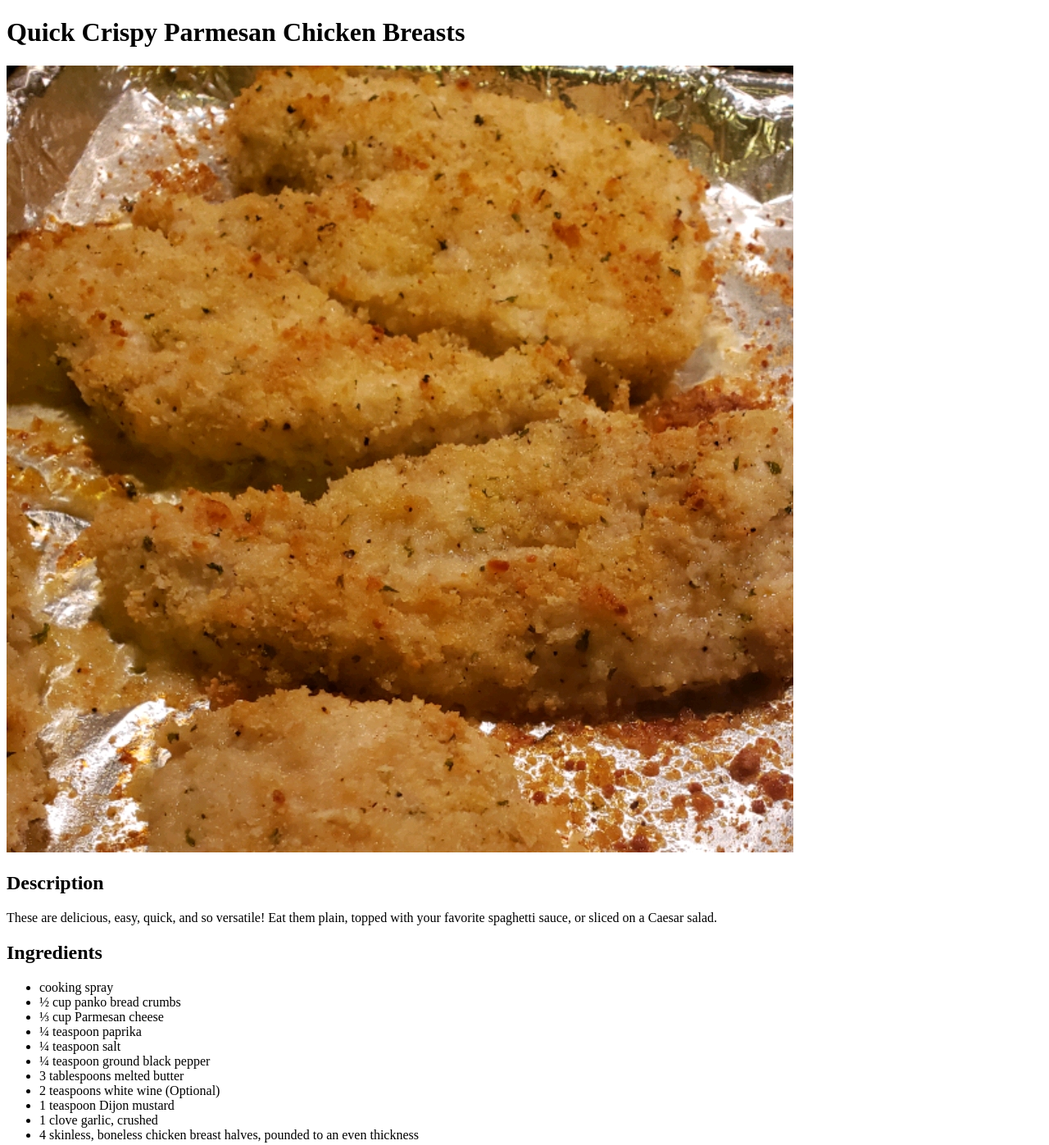
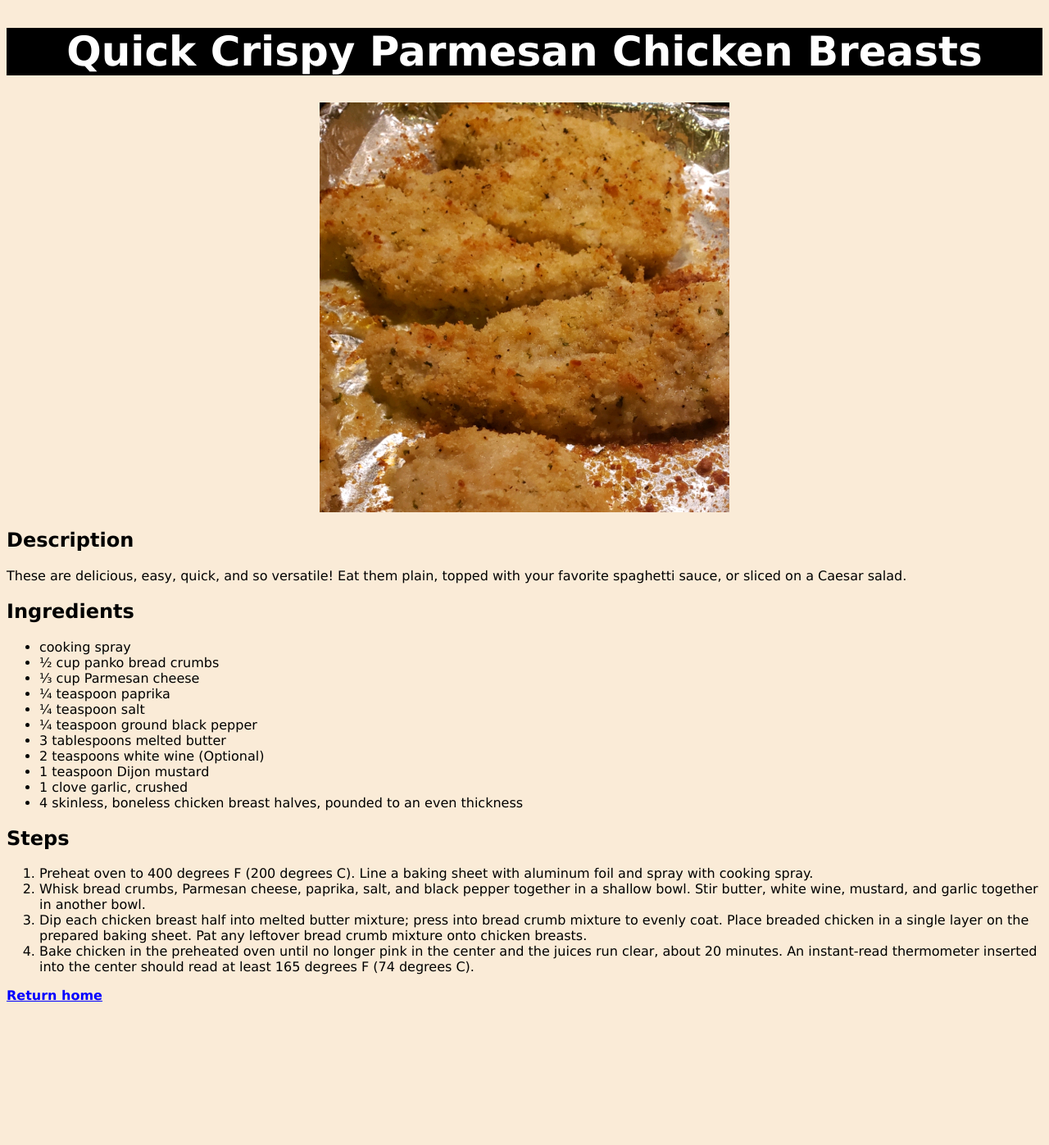
Before and after one commit to Enrique1410/odin-recipes, a plain HTML site: page recipes/chicken_breasts.html in a window 1280 px wide. Shown: the top 1397 px of the page at 82% size. After the commit the page ends 1232 px from the top, so only its background shows below. Drawn offline with Linux system fonts and the light colour scheme.

Commit message:
style.css implemented

```diff
--- a/recipes/chicken_breasts.html
+++ b/recipes/chicken_breasts.html
@@ -3,6 +3,7 @@
     <head>
         <meta charset="UTF-8">
         <title>Quick Crispy Parmesan Chicken Breasts</title>
+        <link rel="stylesheet" href="../style.css">
     </head>
     <body>
         <h1>Quick Crispy Parmesan Chicken Breasts</h1>
--- /dev/null
+++ b/style.css
@@ -0,0 +1,31 @@
+* {
+    background-color: antiquewhite;
+    color: black;
+    font-family: Verdana, Geneva, Tahoma, sans-serif;
+}
+
+
+h1 {
+    color: white;
+    text-align: center;
+    background-color: black;
+    font-size: 50px;
+}
+
+img {
+    display: block;
+    margin-left: auto;
+    margin-right: auto;
+    width: 50%;
+    width: 500px;
+  }
+
+a {
+    color: blue;
+    font-weight: bold;
+
+}
+
+a.index {
+    font-size: 50px;
+}
```
Also changed, not shown: index.html (+4 -3 lines), recipes/muffin_morning_makers.html (+1 -0 lines), recipes/old_school_mac_cheese.html (+1 -0 lines).
